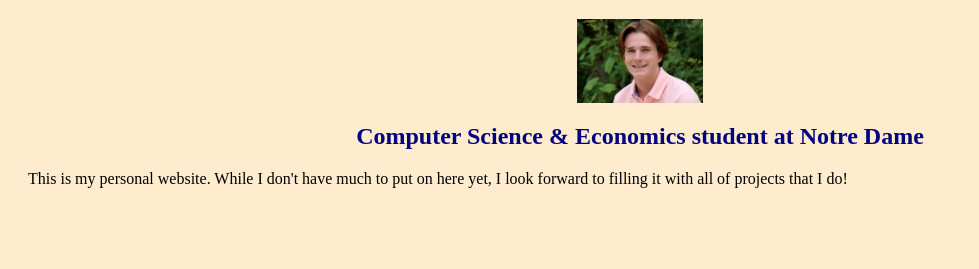
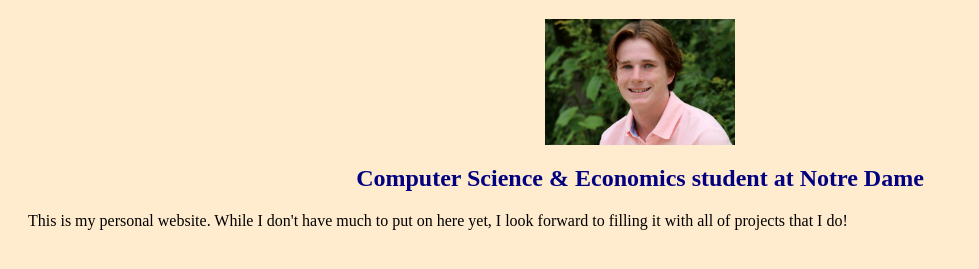
Before and after one commit to ncichosk/ncichosk.github.io, a plain HTML site: page index.html in a window 1280 px wide. Shown: the part 103-372 px from the top of the page, without its empty margins (0-979 px from the left). Drawn offline with Linux system fonts and the light colour scheme.

Commit message:
Changing photo

```diff
--- a/site.css
+++ b/site.css
@@ -23,8 +23,8 @@
     margin-right: auto;
     width: 128;
     text-align: center;*/
-    max-width: 10%;
+    max-width: 15%;
     margin-left: auto;
     margin-right: auto;
-    max-height: 10%;
+    max-height: 15%;
   }
```
